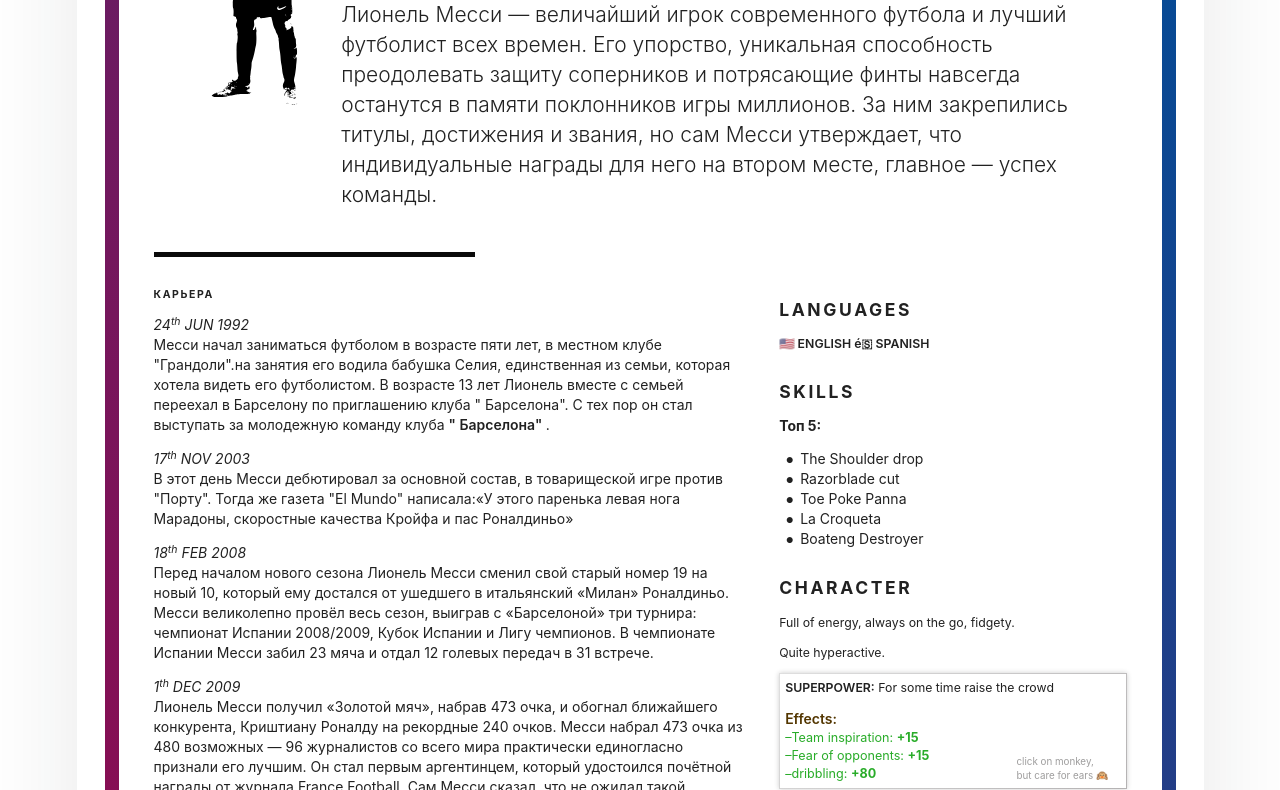
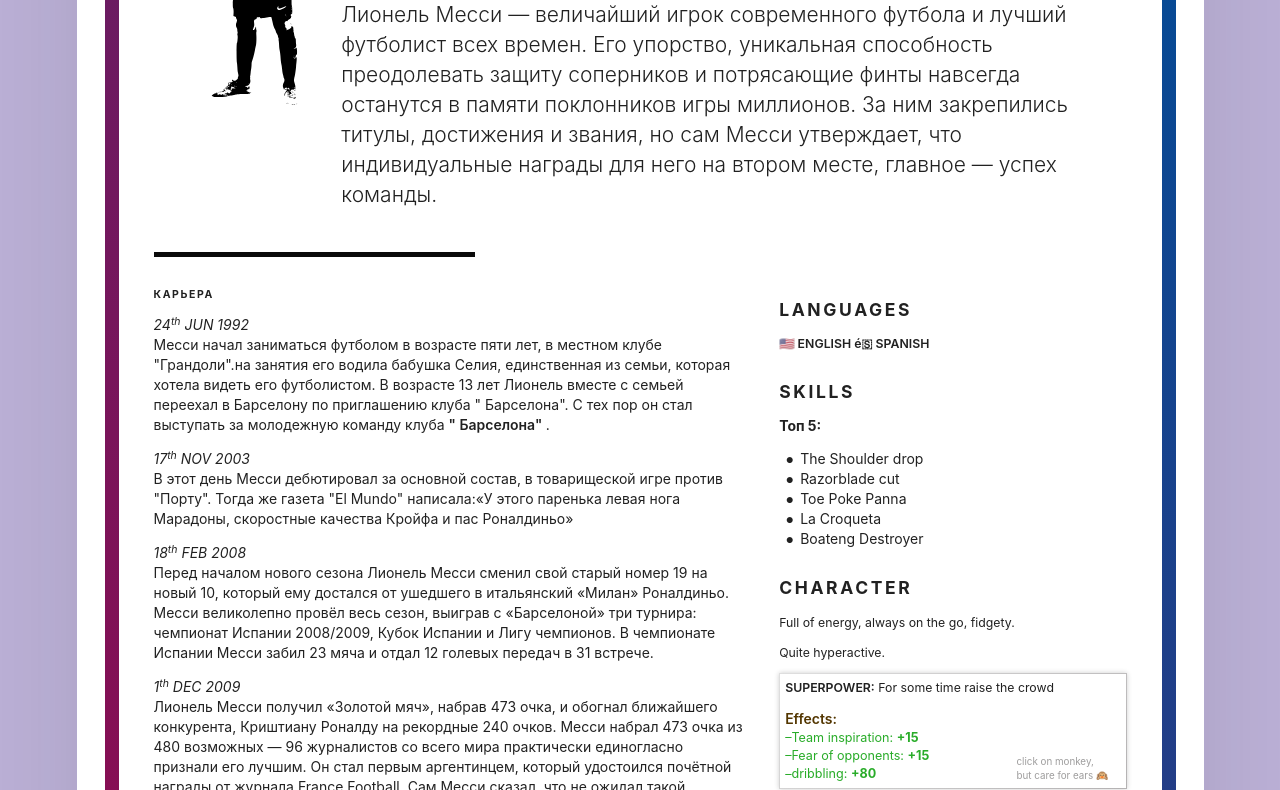
Before and after one commit to SerGobec/homepage, a plain HTML site: page index.html in a window 1280 px wide. Shown: the part 338-1128 px from the top of the page. Drawn offline with Linux system fonts and the light colour scheme.

Commit message:
add background color

```diff
--- a/base.css
+++ b/base.css
@@ -1005,7 +1005,7 @@
   main {
     overflow: auto;
     z-index: 2;
-    background: white;
+    background: #7862ad80;
     position: relative;
   }
   main:nth-last-child(3) {
```
